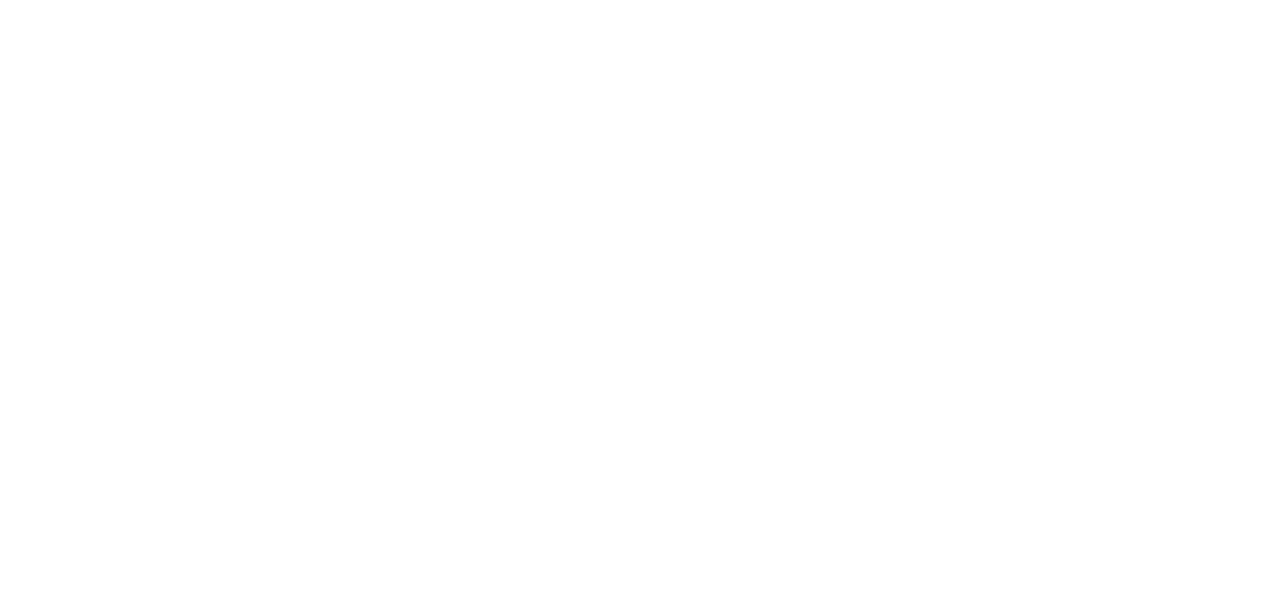
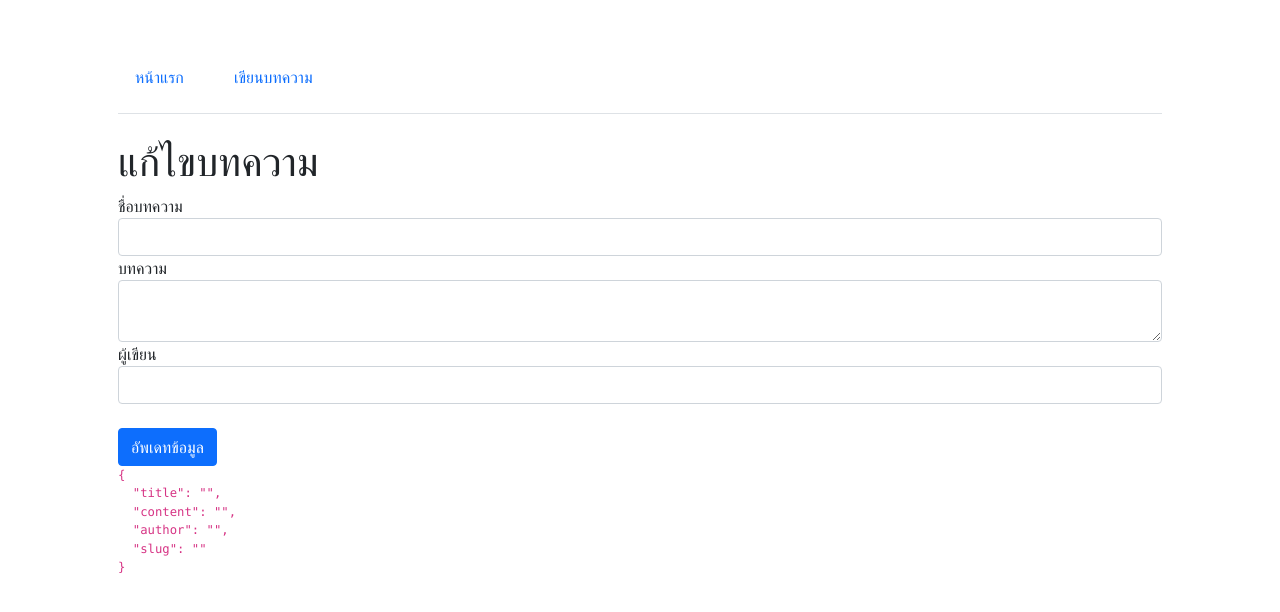
Before and after one commit to Chawn/MERN-KONG, a React (Create React App) app in the folder client/: page /blog/edit/1 in a window 1280 px wide. Shown: the top 612 px of the page. Built offline with nearby package versions, Linux system fonts and the light colour scheme; no server answers.

Commit message:
ep49. อัพเดตข้อมูลฝั่ง Client

```diff
--- a/client/src/App.js
+++ b/client/src/App.js
@@ -75,9 +75,9 @@
               </a>
               <p>{blog.content.substring(0, 250)}</p>
               <p>ผู้เขียน: {blog.author}, เผยแพร่ {new Date(blog.createdAt).toLocaleString()}</p>
-              <button className='btn btn-outline-secondary me-2'>
+              <a href={`/blog/edit/${blog.slug}`} className='btn btn-outline-secondary me-2'>
                 แก้ไข
-              </button>
+              </a>
               <button className='btn btn-outline-danger' onClick={ () => confirmDelete(blog.slug) }>
                 ลบ
               </button>
--- a/client/src/MyRoute.js
+++ b/client/src/MyRoute.js
@@ -2,6 +2,7 @@
 import App from "./App"
 import FormComponent from "./components/FormComponent"
 import SingleComponent from "./components/SingleComponent"
+import EditComponent from "./components/EditComponent"
 
 const MyRoute = () => {
   return (
@@ -10,6 +11,8 @@
         <Route path="/" exact component={App} />
         <Route path="/create" exact component={FormComponent} />
         <Route path="/blog/:slug" exact component={SingleComponent} />
+        <Route path="/blog/edit/:slug" exact component={EditComponent} />
+
       </Switch>
     </BrowserRouter>
   );
--- /dev/null
+++ b/client/src/components/EditComponent.js
@@ -0,0 +1,102 @@
+import React, { useState, useEffect } from 'react';
+import NavbarComponent from './NavbarComponent';
+import axios from 'axios';
+import Swal from 'sweetalert2';
+
+const EditComponent = props => {
+	const [state, setState] = useState({
+		title: '',
+		content: '',
+		author: '',
+		slug: '',
+	});
+
+	const { title, content, author, slug  } = state;
+
+	useEffect(() => {
+		axios
+			.get(`${process.env.REACT_APP_API}/blog/${props.match.params.slug}`)
+			.then(res => {
+				// setBlog(res.data.data);
+				const { title, content, author, slug } = res.data.data;
+				setState({ ...state, title, content, author, slug });
+			})
+			.catch(err => {
+				console.log(err);
+			});
+	}, []);
+
+	const showUpdateForm = () => (
+		<form action='' onSubmit={submitForm}>
+			<div className='form-group'>
+				<label htmlFor=''>ชื่อบทความ</label>
+				<input
+					type='text'
+					className='form-control'
+					value={title}
+					onChange={inputValue('title')}
+				/>
+			</div>
+			<div className='form-group'>
+				<label htmlFor=''>บทความ</label>
+				<textarea
+					className='form-control'
+					value={content}
+					onChange={inputValue('content')}
+				></textarea>
+			</div>
+			<div className='form-group'>
+				<label htmlFor=''>ผู้เขียน</label>
+				<input
+					type='text'
+					className='form-control'
+					value={author}
+					onChange={inputValue('author')}
+				/>
+			</div>
+			<br />
+			<input type='submit' value='อัพเดทข้อมูล' className='btn btn-primary' />
+		</form>
+	)
+
+	// กำหนดค่าให้ State
+	const inputValue = name => event => {
+		setState({ ...state, [name]: event.target.value });
+	};
+
+	const submitForm = event => {
+		event.preventDefault();
+		const api_url  = `${process.env.REACT_APP_API}/blog/${slug}`;
+		axios
+		.put(api_url, {title, content, author})
+		.then(res => {
+		  Swal.fire(
+		    'สำเร็จ!',
+		    res.data.message,
+		    'success'
+		  )
+			const { title, content, author, slug } = res.data.data;
+			setState({ ...state, title, content, author, slug });
+		})
+		.catch(err => {
+		  Swal.fire({
+		    icon: 'error',
+		    title: err.response.data.message,
+		  })
+		});
+		console.log(`API URL: ${process.env.REACT_APP_API}`);
+	};
+
+	return (
+		<div className='container p-5'>
+			<NavbarComponent />
+			<h1>แก้ไขบทความ</h1>
+			{ showUpdateForm() }
+			<code>
+				<pre>{JSON.stringify(state, null, 2)}</pre>
+			</code>
+		</div>
+	);
+};
+
+export default EditComponent;
```
Also changed, not shown: 1 other file (tests, documents, lock files or other folders).
